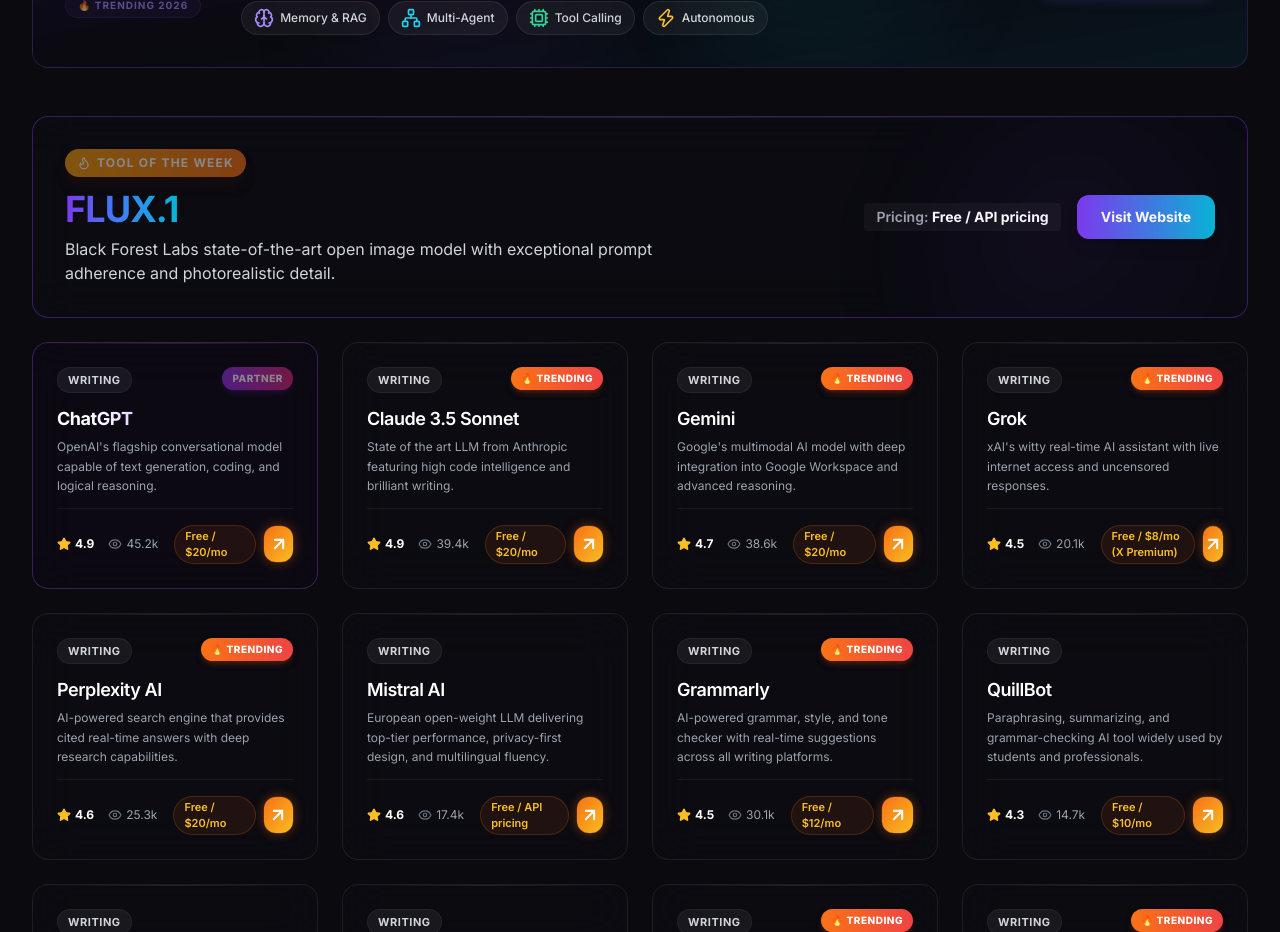
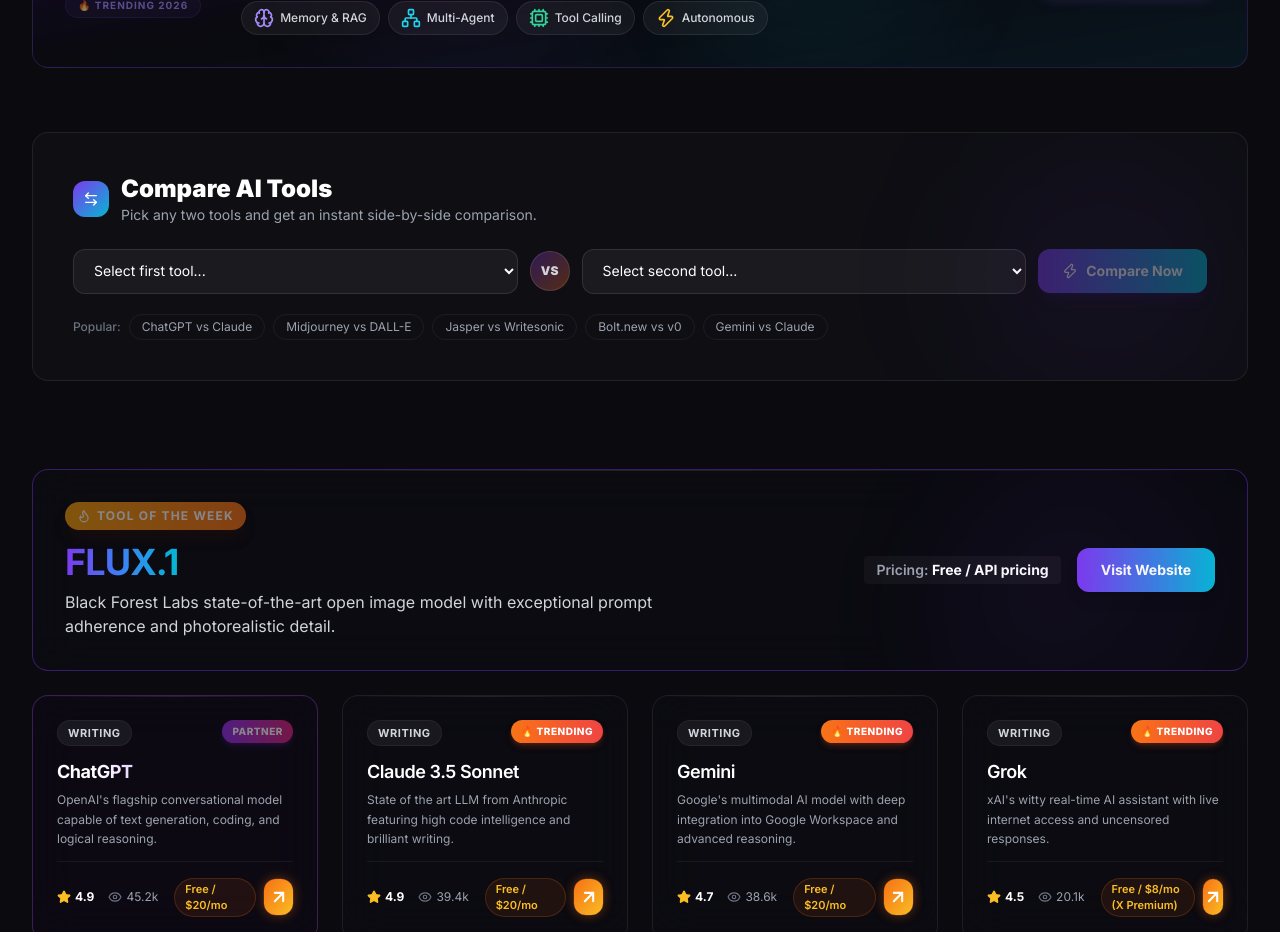
Before and after one commit to hamdi2025/aiverse-, a Next.js app: page /en in a window 1280 px wide. Shown: the part 1220-2152 px from the top of the page. Built offline with nearby package versions, Linux system fonts and the light colour scheme.

Commit message:
feat: comparateur interactif homepage + boutons Compare sur pages outils

```diff
--- a/src/app/[locale]/page.tsx
+++ b/src/app/[locale]/page.tsx
@@ -9,6 +9,7 @@
 import NewsletterCTA from '@/components/home/NewsletterCTA';
 import AdSenseSlot from '@/components/ads/AdSenseSlot';
 import AgentsSpotlight from '@/components/home/AgentsSpotlight';
+import CompareWidget from '@/components/home/CompareWidget';
 
 const ToolModal = dynamic(() => import('@/components/home/ToolModal'), { ssr: false });
 
@@ -56,6 +57,7 @@
         />
         <StatsBar />
         <AgentsSpotlight onExplore={() => { setSelectedCategory('agents'); scrollToGrid(); }} />
+        <CompareWidget />
         <div className="w-full flex justify-center">
           <AdSenseSlot slot="leaderboard" className="max-w-4xl" />
         </div>
--- a/src/app/[locale]/tools/[id]/page.tsx
+++ b/src/app/[locale]/tools/[id]/page.tsx
@@ -133,6 +133,28 @@
         </div>
       </div>
 
+      {/* Compare with section */}
+      {(() => {
+        const similar = TOOLS_DATA.filter(t => t.id !== tool.id && t.category === tool.category).slice(0, 5);
+        if (similar.length === 0) return null;
+        const compareLabel = locale === 'fr' ? `Comparer ${tool.name} avec` : locale === 'es' ? `Comparar ${tool.name} con` : locale === 'ar' ? `قارن ${tool.name} مع` : `Compare ${tool.name} with`;
+        return (
+          <div className="mb-8 rounded-2xl border border-white/[0.08] bg-white/[0.02] p-6">
+            <h3 className="text-sm font-bold text-gray-400 uppercase tracking-wider mb-4">🔀 {compareLabel}</h3>
+            <div className="flex flex-wrap gap-2">
+              {similar.map(s => (
+                <a key={s.id} href={`/${locale}/compare/${tool.id}-vs-${s.id}`}
+                  className="flex items-center gap-1.5 text-sm text-gray-300 hover:text-white border border-white/[0.08] hover:border-violet-500/50 hover:bg-violet-500/10 rounded-xl px-4 py-2 transition-all duration-200">
+                  <span className="text-violet-400 font-bold">{tool.name}</span>
+                  <span className="text-gray-600 text-xs">vs</span>
+                  <span className="text-orange-400 font-bold">{s.name}</span>
+                </a>
+              ))}
+            </div>
+          </div>
+        );
+      })()}
+
       {/* CTA */}
       <div className="rounded-2xl border border-[#7C3AED]/30 bg-[#7C3AED]/5 p-8 text-center">
         <h2 className="text-xl font-black text-white mb-2">
--- /dev/null
+++ b/src/components/home/CompareWidget.tsx
@@ -0,0 +1,120 @@
+'use client';
+
+import React, { useState } from 'react';
+import { useLocale } from 'next-intl';
+import { useRouter } from '@/navigation';
+import { TOOLS_DATA } from '@/lib/tools';
+import { ArrowLeftRight, Zap } from 'lucide-react';
+
+type Locale = 'en' | 'fr' | 'es' | 'ar';
+
+const LABELS: Record<Locale, { title: string; sub: string; tool1: string; tool2: string; btn: string; popular: string }> = {
+  en: { title: 'Compare AI Tools', sub: 'Pick any two tools and get an instant side-by-side comparison.', tool1: 'Select first tool...', tool2: 'Select second tool...', btn: 'Compare Now', popular: 'Popular:' },
+  fr: { title: 'Comparer des Outils IA', sub: 'Choisissez deux outils et obtenez une comparaison instantanée côte à côte.', tool1: 'Sélectionnez le premier outil...', tool2: 'Sélectionnez le second outil...', btn: 'Comparer maintenant', popular: 'Populaire :' },
+  es: { title: 'Comparar Herramientas IA', sub: 'Elige dos herramientas y obtén una comparación instantánea lado a lado.', tool1: 'Selecciona la primera herramienta...', tool2: 'Selecciona la segunda herramienta...', btn: 'Comparar ahora', popular: 'Popular:' },
+  ar: { title: 'قارن أدوات الذكاء الاصطناعي', sub: 'اختر أداتين واحصل على مقارنة فورية جنباً إلى جنب.', tool1: 'اختر الأداة الأولى...', tool2: 'اختر الأداة الثانية...', btn: 'قارن الآن', popular: 'شائع:' },
+};
+
+const QUICK_COMPARES = [
+  { label: 'ChatGPT vs Claude', slug: 'chatgpt-vs-claude' },
+  { label: 'Midjourney vs DALL-E', slug: 'midjourney-vs-dalle3' },
+  { label: 'Jasper vs Writesonic', slug: 'jasper-vs-writesonic' },
+  { label: 'Bolt.new vs v0', slug: 'bolt-new-vs-v0-dev' },
+  { label: 'Gemini vs Claude', slug: 'claude-vs-gemini' },
+];
+
+export default function CompareWidget() {
+  const locale = useLocale() as Locale;
+  const router = useRouter();
+  const L = LABELS[locale];
+
+  const [tool1, setTool1] = useState('');
+  const [tool2, setTool2] = useState('');
+  const [shake, setShake] = useState(false);
+
+  const sortedTools = [...TOOLS_DATA].sort((a, b) => a.name.localeCompare(b.name));
+
+  const handleCompare = () => {
+    if (!tool1 || !tool2) { setShake(true); setTimeout(() => setShake(false), 600); return; }
+    if (tool1 === tool2) return;
+    router.push(`/compare/${tool1}-vs-${tool2}` as never);
+  };
+
+  const handleQuick = (slug: string) => {
+    router.push(`/compare/${slug}` as never);
+  };
+
+  return (
+    <section className="w-full my-10 rounded-2xl border border-white/[0.08] bg-white/[0.02] p-6 md:p-10 relative overflow-hidden">
+      {/* Glow */}
+      <div className="absolute top-0 right-0 w-72 h-72 bg-violet-600/5 blur-3xl rounded-full pointer-events-none" />
+
+      {/* Header */}
+      <div className="flex items-center gap-3 mb-2">
+        <div className="w-9 h-9 rounded-xl bg-gradient-to-br from-violet-600 to-cyan-500 flex items-center justify-center flex-shrink-0">
+          <ArrowLeftRight className="w-4 h-4 text-white" />
+        </div>
+        <div>
+          <h2 className="text-xl md:text-2xl font-black text-white">{L.title}</h2>
+          <p className="text-gray-400 text-xs md:text-sm">{L.sub}</p>
+        </div>
+      </div>
+
+      {/* Comparator */}
+      <div className={`flex flex-col sm:flex-row items-center gap-3 mt-6 ${shake ? 'animate-bounce' : ''}`}>
+        {/* Select 1 */}
+        <select
+          value={tool1}
+          onChange={e => setTool1(e.target.value)}
+          className="flex-1 w-full bg-white/[0.05] border border-white/[0.10] hover:border-violet-500/50 rounded-xl px-4 py-3 text-white text-sm focus:outline-none focus:border-violet-500/70 transition-colors cursor-pointer"
+        >
+          <option value="" className="bg-[#0A0A0F]">{L.tool1}</option>
+          {sortedTools.map(t => (
+            <option key={t.id} value={t.id} className="bg-[#0A0A0F]">{t.name}</option>
+          ))}
+        </select>
+
+        {/* VS badge */}
+        <div className="flex-shrink-0 w-10 h-10 rounded-full bg-gradient-to-br from-violet-600/30 to-orange-500/30 border border-white/10 flex items-center justify-center">
+          <span className="text-xs font-black text-gray-300">VS</span>
+        </div>
+
+        {/* Select 2 */}
+        <select
+          value={tool2}
+          onChange={e => setTool2(e.target.value)}
+          className="flex-1 w-full bg-white/[0.05] border border-white/[0.10] hover:border-orange-500/50 rounded-xl px-4 py-3 text-white text-sm focus:outline-none focus:border-orange-500/70 transition-colors cursor-pointer"
+        >
+          <option value="" className="bg-[#0A0A0F]">{L.tool2}</option>
+          {sortedTools.filter(t => t.id !== tool1).map(t => (
+            <option key={t.id} value={t.id} className="bg-[#0A0A0F]">{t.name}</option>
+          ))}
+        </select>
+
+        {/* Button */}
+        <button
+          onClick={handleCompare}
+          disabled={!tool1 || !tool2 || tool1 === tool2}
+          className="flex-shrink-0 flex items-center gap-2 bg-gradient-to-r from-violet-600 to-cyan-500 hover:from-violet-500 hover:to-cyan-400 text-white px-6 py-3 rounded-xl font-bold text-sm transition-all duration-200 active:scale-95 disabled:opacity-40 disabled:cursor-not-allowed whitespace-nowrap shadow-lg shadow-violet-900/30"
+        >
+          <Zap className="w-4 h-4" />
+          {L.btn}
+        </button>
+      </div>
+
+      {/* Quick compare links */}
+      <div className="flex flex-wrap items-center gap-2 mt-5">
+        <span className="text-xs text-gray-500 font-medium">{L.popular}</span>
+        {QUICK_COMPARES.map(({ label, slug }) => (
+          <button
+            key={slug}
+            onClick={() => handleQuick(slug)}
+            className="text-xs text-gray-400 hover:text-white border border-white/[0.06] hover:border-violet-500/40 hover:bg-violet-500/10 rounded-full px-3 py-1 transition-all duration-200"
+          >
+            {label}
+          </button>
+        ))}
+      </div>
+    </section>
+  );
+}
```
